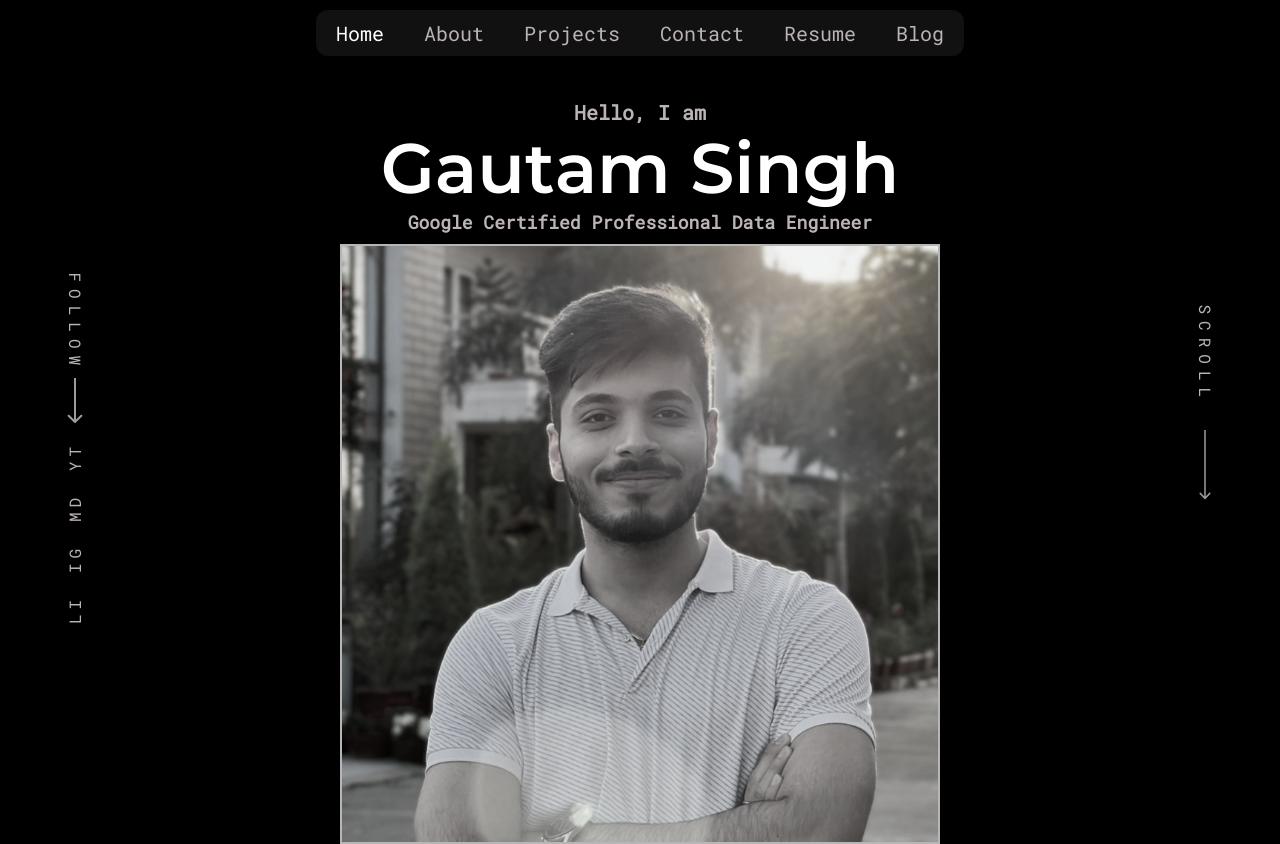
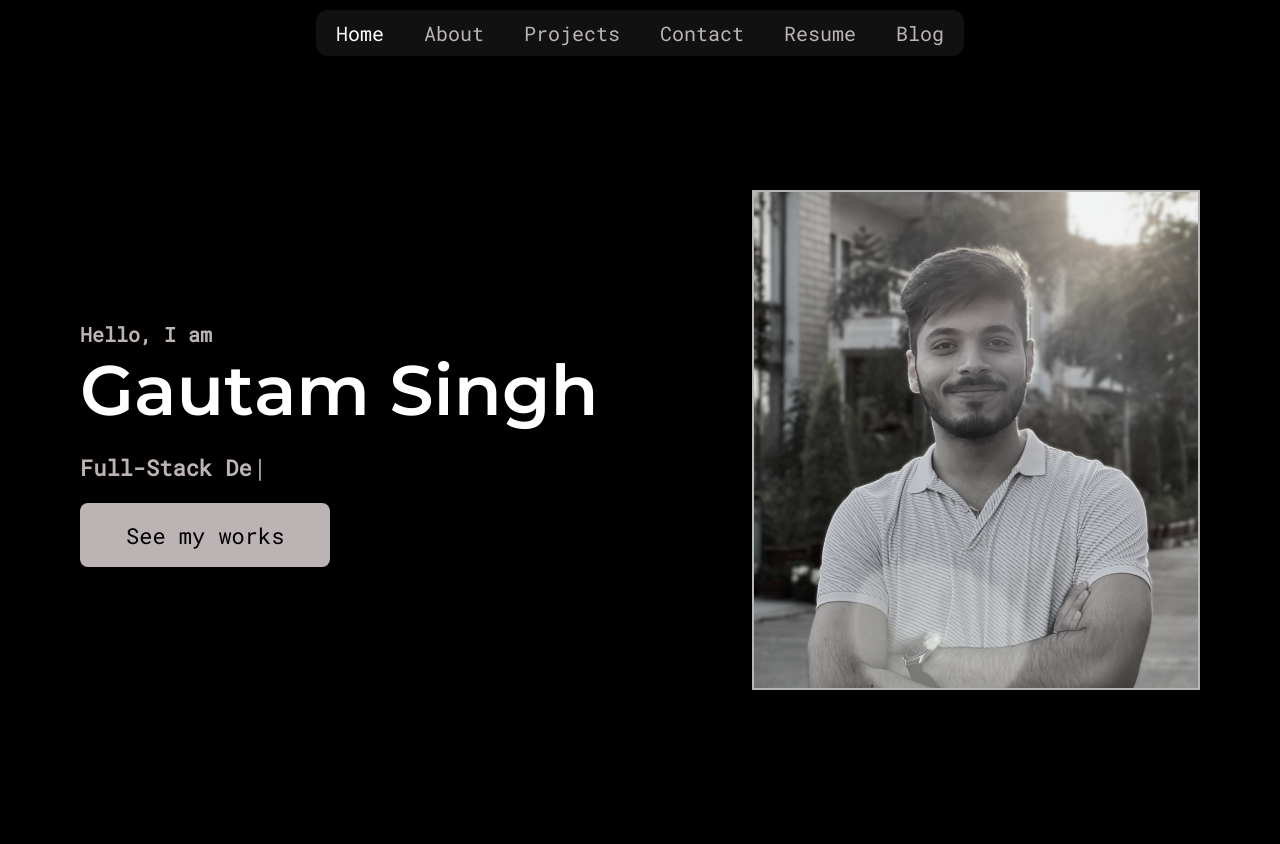
Before and after one commit to singhgautam7/GRS-portfolio-v1, a React (Create React App) app: page / in a window 1280 px wide. Shown: the top 844 px of the page. Built offline with nearby package versions, Linux system fonts and the light colour scheme; a web font is replaced by a local one.

Commit message:
home page layout changes

```diff
--- a/package.json
+++ b/package.json
@@ -19,6 +19,7 @@
     "sass": "^1.49.9",
     "styled-components": "^5.2.2",
     "swiper": "^6.5.4",
+    "typewriter-effect": "^2.18.2",
     "uuid": "^8.3.2",
     "web-vitals": "^1.1.1"
   },
--- /dev/null
+++ b/src/components/Animations/Type.js
@@ -0,0 +1,17 @@
+import React from 'react';
+import Typewriter from 'typewriter-effect';
+
+function Type() {
+  return (
+    <Typewriter
+      options={{
+        strings: ['Data Engineer', 'Full-Stack Developer', 'Python Expert'],
+        autoStart: true,
+        loop: true,
+        deleteSpeed: 10,
+      }}
+    />
+  );
+}
+
+export default Type;
--- a/src/components/Footer.js
+++ b/src/components/Footer.js
@@ -58,8 +58,9 @@ export default function Footer() {
       <div className="container">
         <div className="footer__col1">
           <h1 className="footer__col1__title">Gautam Singh</h1>
-          <PText>Professional Data Engineer</PText>
+          <PText>Data Engineer</PText>
           <PText>Full-Stack Developer</PText>
+          <PText>Python Expert</PText>
           <PText>Fitness Enthusiast</PText>
         </div>
         <div className="footer__col2">
@@ -85,6 +86,11 @@ export default function Footer() {
                 type: 'Link',
                 title: 'Contact',
                 path: '/contact',
+              },
+              {
+                type: 'Link',
+                title: 'Resume',
+                path: '/resume',
               },
             ]}
           />
@@ -118,14 +124,6 @@ export default function Footer() {
                 path: 'https://github.com/singhgautam7',
               },
               {
-                title: 'PypI',
-                path: 'https://pypi.org/user/singhgautam7/',
-              },
-              {
-                title: 'Medium',
-                path: 'https://medium.com/@singhgautam7',
-              },
-              {
                 title: 'Hashnode',
                 path: 'https://singhgautam.hashnode.dev/',
               },
--- a/src/components/HeroSection.js
+++ b/src/components/HeroSection.js
@@ -1,20 +1,31 @@
 import React from 'react';
 import styled from 'styled-components';
 import HeroImg from '../assets/images/hero.jpg';
-import SocialMediaArrow from '../assets/images/social-media-arrow.svg';
-import ScrollDownArrow from '../assets/images/scroll-down-arrow.svg';
 import PText from './PText';
+import Button from './Button';
+import Type from './Animations/Type';
 
 const HeroStyles = styled.div`
   .hero {
+    margin: 4rem 0 0 0;
+    padding: 0 8rem;
     height: 100vh;
-    min-height: 1000px;
     width: 100%;
-    text-align: center;
+    text-align: left;
     display: flex;
     align-items: center;
-    justify-content: center;
+    justify-content: flex-start;
     position: relative;
+  }
+  .container {
+    display: flex;
+    flex-wrap: wrap;
+    justify-content: flex-start;
+    flex-direction: column;
+    margin-top: 0.8rem;
+    gap: 0.8rem;
+    flex-basis: 60%;
+    flex-grow: 0;
   }
   .hero__heading {
     font-size: 2rem;
@@ -32,9 +43,12 @@ const HeroStyles = styled.div`
     }
   }
   .hero__img {
+    display: flex;
+    flex-basis: 40%;
+    flex-grow: 0;
     max-width: 600px; # Originally 900px
     width: 100%;
-    height: 600px;
+    height: 500px;
     margin: 0 auto;
     border: 2px solid var(--gray-1);
     filter: grayscale(90%);
@@ -44,66 +58,48 @@ const HeroStyles = styled.div`
     }
   }
   .hero__info {
-    margin-top: 1rem;
-  }
-  .hero__social,
-  .hero__scrollDown {
-    display: flex;
-    flex-direction: column;
-    gap: 2rem;
-    position: absolute;
-
-    bottom: 350px; # Originally 20 px
-    width: 50px;
-  }
-  .hero__social {
-    left: 50px;
-  }
-  .hero__scrollDown {
-    right: 50px;
-    bottom: 500px;
+    padding-right: 5px;
   }
 
-  .hero__social__indicator,
-  .hero__scrollDown {
-    width: 50px;
-    p {
-      font-size: 1.6rem;
-      transform: translateY(-70px) rotate(90deg);
-      letter-spacing: 0.7rem;
-      text-transform: uppercase;
-    }
-    img {
-      max-height: 45px;
-      width: 16px;
-      margin: 0 auto;
-      object-fit: contain;
-    }
+  .Typewriter__wrapper {
+    font-size: 2.2em !important;
+    color: var(--gray-1) !important;
+    font-weight: 600 !important;
   }
-  .hero__scrollDown {
-    img {
-      max-height: 70px;
-    }
+  .Typewriter__cursor {
+    font-size: 2.4em !important;
+    color: var(--white) !important;
   }
 
-  .hero__social__text {
-    ul {
-      li {
-        margin-bottom: 1rem;
-        a {
-          display: inline-block;
-          font-size: 1.6rem;
-          transform: rotate(-90deg);
-          letter-spacing: 5px;
-          margin-bottom: 2rem;
-        }
-      }
-    }
+  @media (max-width: 767px) {
   }
 
   @media only screen and (max-width: 768px) {
+    .Typewriter__wrapper {
+      font-size: 1.4em !important;
+      font-weight: 500 !important;
+      position: center !important;
+      text-align: center;
+    }
+    .Typewriter__cursor {
+    }
+    .container {
+      display: flex;
+      align-items: center;
+      justify-content: center;
+      text-align: center;
+    }
     .hero {
-      min-height: 600px;  # Originally 750px
+      padding: 36rem 0 30rem 0;
+      height: 100vh;
+      width: 100%;
+      text-align: center;
+      display: flex;
+      align-items: center;
+      justify-content: center;
+      position: relative;
+      flex-direction: column;
+      justify-content: center;
     }
     .hero__heading {
       font-size: 1.4rem;
@@ -113,45 +109,17 @@ const HeroStyles = styled.div`
       }
     }
     .hero__img {
-      height: 300px;
+      height: 400px;
       width: 90%;
+      margin: 2rem 0 0 0;
     }
     .hero__info {
-      margin-top: 1rem;
-    }
-    .hero__social {
-      left: 0px;
-      bottom: -15%;
-      width: 20px;
-      bottom: 20px;
-      .hero__social__indicator {
-        width: 20px;
-        p {
-          font-size: 1.2rem;
-        }
-        img {
-          max-height: 22px;
-        }
-      }
-      .hero__social__text {
-        ul {
-          li {
-            a {
-              font-size: 1.2rem;
-              margin-bottom: 1rem;
-            }
-          }
-        }
-      }
-    }
-    .hero__scrollDown {
-      right: 0;
-      width: 20px;
-      gap: 1rem;
-      bottom: 80px;
-      p {
-        font-size: 1.3rem;
-      }
+      text-align: center;
+      display: flex;
+      align-items: center;
+      justify-content: center;
+      flex-direction: column;
+      justify-content: center;
     }
   }
 `;
@@ -164,67 +132,16 @@ export default function HeroSection() {
           <h1 className="hero__heading">
             <span>Hello, I am</span>
             <span className="hero__name">Gautam Singh</span>
-            <PText>Google Certified Professional Data Engineer</PText>
-            {/* <PText>Coder | Fitness Enthusiast</PText> */}
+            {/* <PText>Data Engineer</PText> */}
           </h1>
-          <div className="hero__img">
-            <img src={HeroImg} alt="" />
+          <div className="hero__info">
+            <Type />
+            {/* <PText>Data Engineer / Full-Stack Developer / Python Expert</PText> */}
+            <Button btnText="See my works" btnLink="/projects" />
           </div>
-          <div className="hero__info">
-            <PText>Full-Stack Developer</PText>
-            <PText>Fitness Enthusiast</PText>
-            {/* <Button btnText="see my works" btnLink="/projects" /> */}
-          </div>
-          <div className="hero__social">
-            <div className="hero__social__indicator">
-              <p>Follow</p>
-              <img src={SocialMediaArrow} alt="icon" />
-            </div>
-            <div className="hero__social__text">
-              <ul>
-                <li>
-                  <a
-                    href="https://www.youtube.com/watch?v=g0OA1Le593c"
-                    target="_blank"
-                    rel="noreferrer"
-                  >
-                    YT
-                  </a>
-                </li>
-                <li>
-                  <a
-                    href="https://medium.com/@singhgautam7"
-                    target="_blank"
-                    rel="noreferrer"
-                  >
-                    MD
-                  </a>
-                </li>
-                <li>
-                  <a
-                    href="https://www.instagram.com/singhgautam7/"
-                    target="_blank"
-                    rel="noreferrer"
-                  >
-                    IG
-                  </a>
-                </li>
-                <li>
-                  <a
-                    href="https://www.linkedin.com/in/singhgautam7/"
-                    target="_blank"
-                    rel="noreferrer"
-                  >
-                    LI
-                  </a>
-                </li>
-              </ul>
-            </div>
-          </div>
-          <div className="hero__scrollDown">
-            <p>Scroll</p>
-            <img src={ScrollDownArrow} alt="ScrollDown Arrow" />
-          </div>
+        </div>
+        <div className="hero__img">
+          <img src={HeroImg} alt="" />
         </div>
       </div>
     </HeroStyles>
```
Also changed, not shown: 1 other file (tests, documents, lock files or other folders).
